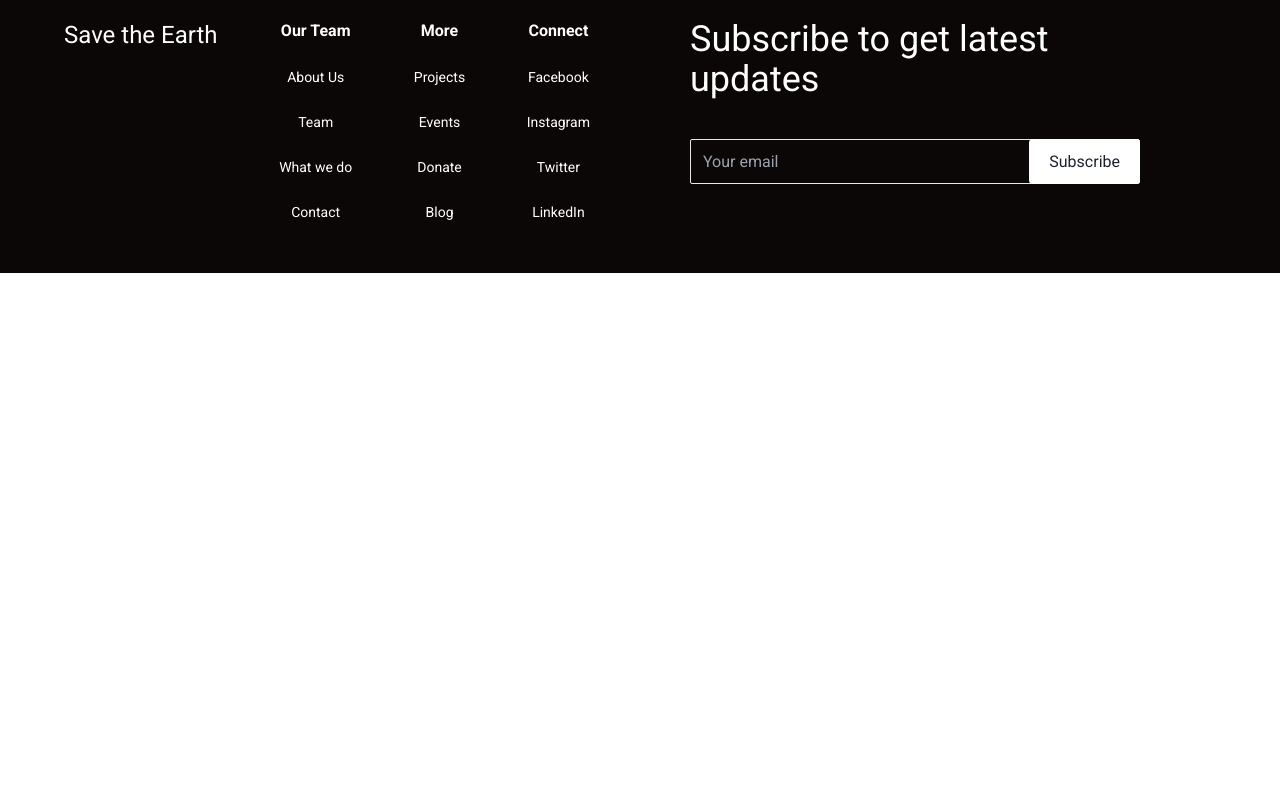
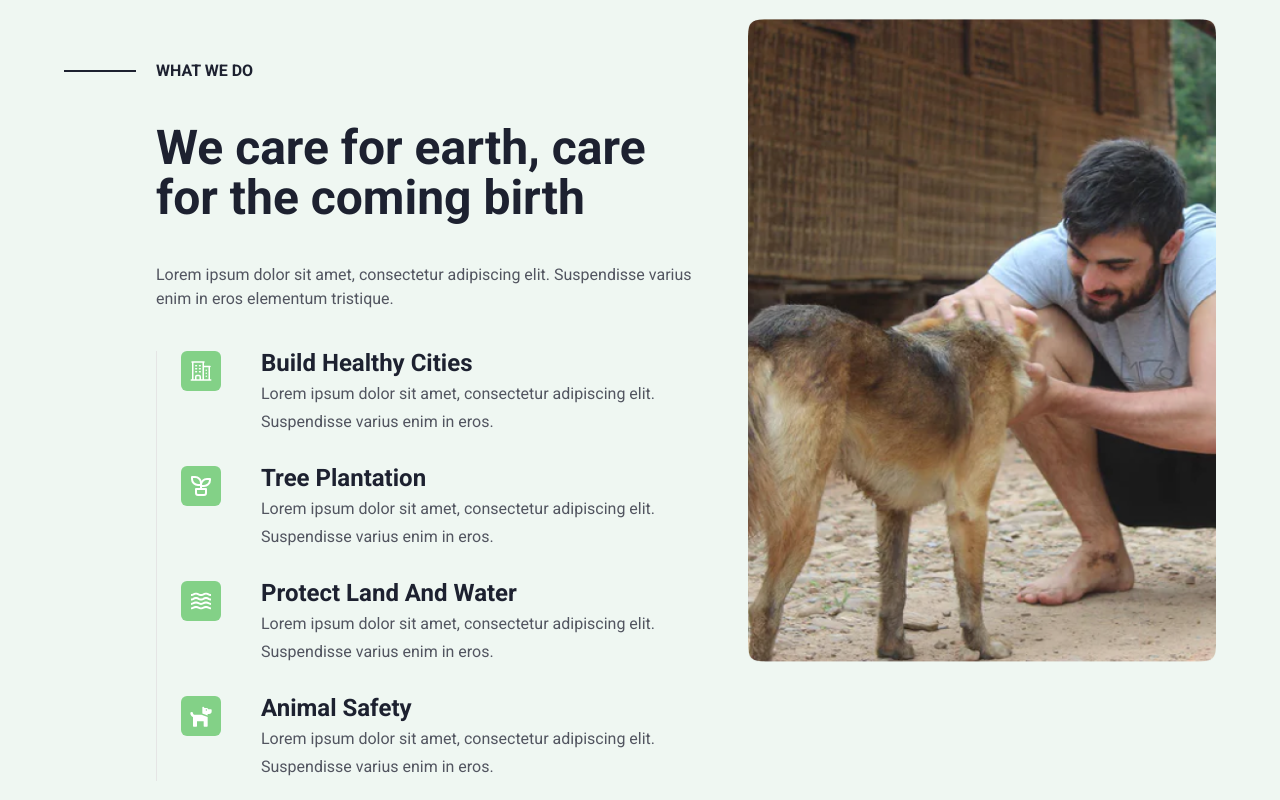
Before and after one commit to nomenama/earthy-v1, a React (Create React App) app: page / in a window 1280 px wide. Shown: the part 1660-2460 px from the top of the page. Before the commit the page ends 1933 px from the top, so only its background shows below. Built offline with nearby package versions, Linux system fonts and the light colour scheme.

Commit message:
Added what-we-do section in homepage

```diff
--- /dev/null
+++ b/src/components/MissionList/Mission.tsx
@@ -0,0 +1,24 @@
+import React from "react";
+
+export interface MissionProps {
+    icon?: React.ReactNode; //react-icons
+    heading: string;
+    text: string;
+}
+
+const Mission = ({ icon, heading, text }: MissionProps) => {
+    return (
+        <div className="flex justify-start items-start gap-y-[20px] gap-x-[40px]">
+            <div className="bg-green_02 p-2 rounded-md text-[24px] text-white">{icon}</div>
+
+            <div className="flex flex-col gap-[5px]">
+                <h3 className="text-dark_02 text-start font-bold leading-none text-2xl capitalize">
+                    {heading}
+                </h3>
+                <p className="text-dark_03 leading-7">{text}</p>
+            </div>
+        </div>
+    );
+};
+
+export default Mission;
--- a/src/pages/Home.tsx
+++ b/src/pages/Home.tsx
@@ -1,9 +1,36 @@
 import React from "react";
-import { MdPlayCircleOutline } from "react-icons/md";
+import { MdPlayCircleOutline, MdWaves } from "react-icons/md";
 import { Link } from "react-router-dom";
 import Title from "../components/Title/Title";
+import Mission, { MissionProps } from "../components/MissionList/Mission";
+import { HiOutlineBuildingOffice2 } from "react-icons/hi2";
+import { TbPlant } from "react-icons/tb";
+import { FaDog } from "react-icons/fa";
 
 const Home = () => {
+    const missionList: MissionProps[] = [
+        {
+            icon: <HiOutlineBuildingOffice2 />,
+            heading: "Build Healthy Cities",
+            text: "Lorem ipsum dolor sit amet, consectetur adipiscing elit. Suspendisse varius enim in eros.",
+        },
+        {
+            icon: <TbPlant />,
+            heading: "Tree Plantation",
+            text: "Lorem ipsum dolor sit amet, consectetur adipiscing elit. Suspendisse varius enim in eros.",
+        },
+        {
+            icon: <MdWaves />,
+            heading: "Protect Land and Water",
+            text: "Lorem ipsum dolor sit amet, consectetur adipiscing elit. Suspendisse varius enim in eros.",
+        },
+        {
+            icon: <FaDog />,
+            heading: "Animal Safety",
+            text: "Lorem ipsum dolor sit amet, consectetur adipiscing elit. Suspendisse varius enim in eros.",
+        },
+    ];
+
     return (
         <main>
             <section className="w-full h-[730px] banner">
@@ -38,7 +65,7 @@ const Home = () => {
                 <div className="flex flex-col md:flex-row justify-between items-start gap-[50px]">
                     <div className="w-full md:max-w-[55%] pt-10 flex flex-col items-start justify-between gap-10">
                         <Title title="Know about us" />
-                        <h2 className="text-dark_02 text-heading_02 leading-10 font-bold pl-[92px]">
+                        <h2 className="text-dark_02 text-heading_02 leading-[50px] font-bold pl-[92px]">
                             We help nature smile and survive everywhere
                         </h2>
 
@@ -103,6 +130,46 @@ const Home = () => {
                     </div>
                 </div>
             </section>
+
+            <section className="w-full bg-green_01 py-[50px]">
+                <div className="container flex flex-col mf:flex-row justify-between items-start gap-[50px]">
+                    <div className="w-full mf:max-w-[55%] pt-10 flex flex-col items-start justify-between gap-10">
+                        <Title title="what we do" />
+
+                        <h2 className="text-dark_02 text-heading_02 leading-[50px] font-bold pl-[92px]">
+                            We care for earth, care for the coming birth
+                        </h2>
+
+                        <p className="text-dark_03 pl-[92px]">
+                            Lorem ipsum dolor sit amet, consectetur adipiscing elit. Suspendisse
+                            varius enim in eros elementum tristique.
+                        </p>
+
+                        <div className="flex gap-6 pl-[92px]">
+                            <div className="flex-1 min-w-[1px] bg-dark_05 z-10" />
+
+                            <div className="flex flex-col gap-[30px]">
+                                {missionList.map(({ icon, heading, text }, index) => (
+                                    <Mission
+                                        key={heading + index}
+                                        icon={icon}
+                                        heading={heading}
+                                        text={text}
+                                    />
+                                ))}
+                            </div>
+                        </div>
+                    </div>
+
+                    <div className="w-fit md:max-w-[45%]">
+                        <img
+                            src="/image-1.png"
+                            alt="man playing with dog"
+                            className="object-cover w-full h-full"
+                        />
+                    </div>
+                </div>
+            </section>
         </main>
     );
 };
--- a/tailwind.config.js
+++ b/tailwind.config.js
@@ -3,6 +3,9 @@ module.exports = {
     content: ["./src/**/*.{js,jsx,ts,tsx}", "./public/index.html"],
     theme: {
         extend: {
+            screens: {
+                mf: "990px",
+            },
             colors: {
                 primary: "#70c174",
                 secondary: "#bef3c0",
@@ -20,6 +23,8 @@ module.exports = {
                 dark_03: "#525560",
                 dark_04: "#ebf0f9",
                 dark_05: "#e5e5e5",
+                green_01: "#eff7f2",
+                green_02: "#83D187",
             },
             fontFamily: {
                 Roboto: ["Roboto", "sans-serif"],
```
Also changed, not shown: public/image-1.png (added).
